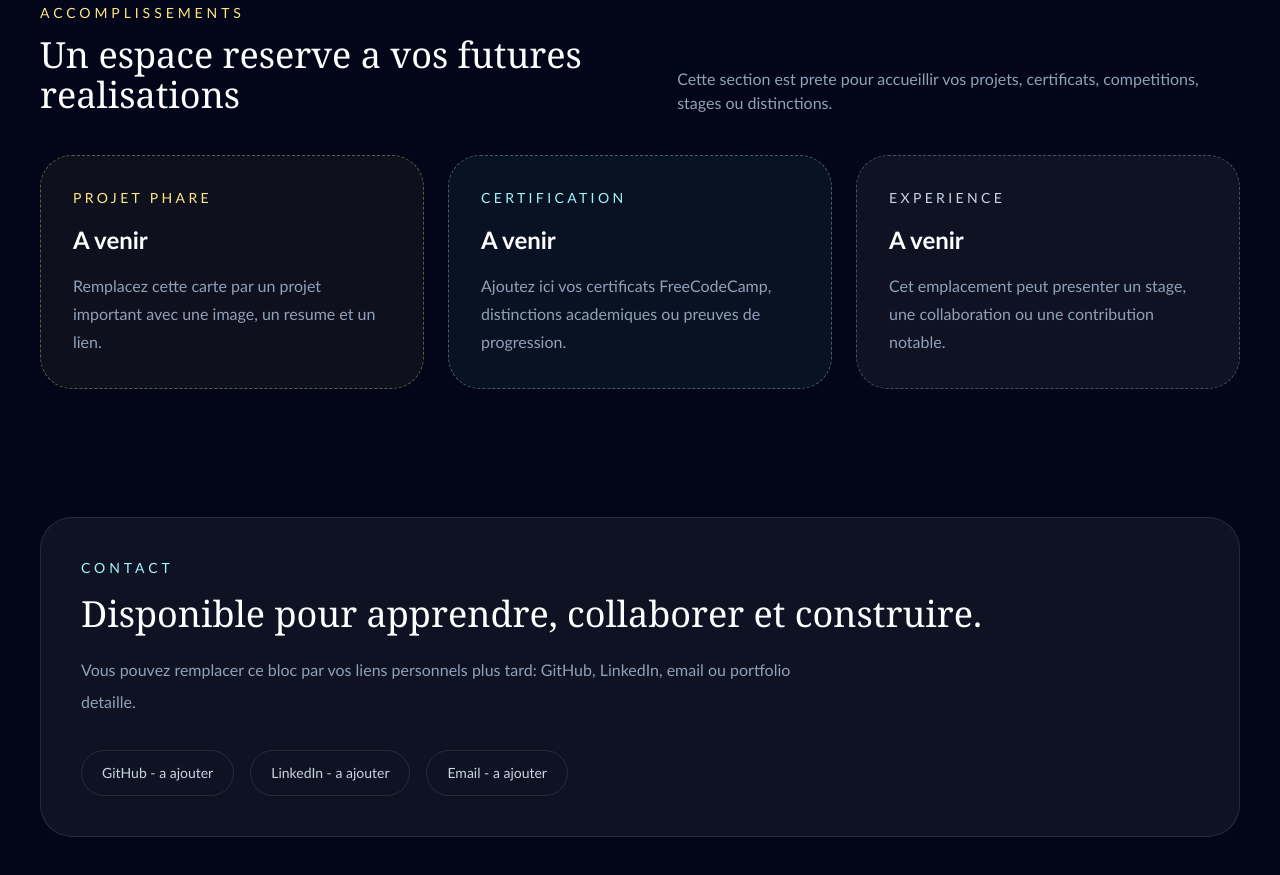
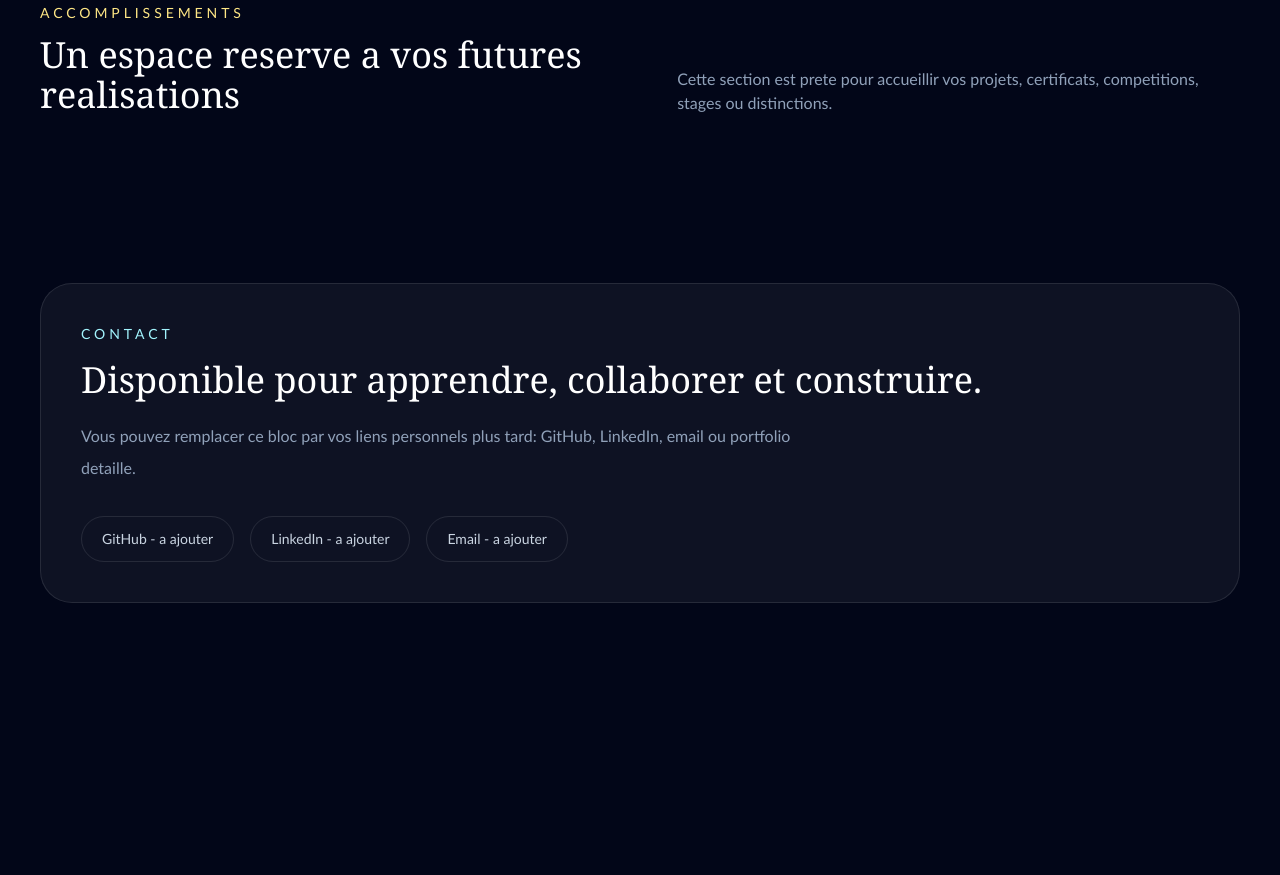
Before and after one commit to Ben20060714/Benjamin-Mwaku, a website: page index.html in a window 1280 px wide. Shown: the part 3173-4048 px from the top of the page. After the commit the page ends 3856 px from the top, so only its background shows below. Drawn offline with Linux system fonts and the light colour scheme.

Commit message:
Améliorations

```diff
--- a/index.html
+++ b/index.html
@@ -257,7 +257,7 @@
           </p>
         </div>
 
-        <div class="grid gap-6 lg:grid-cols-3">
+        <div class="grid gap-6 lg:grid-cols-3 hidden">
           <article class="reveal rounded-[2rem] border border-dashed border-amber-200/35 bg-amber-200/5 p-8">
             <p class="text-sm uppercase tracking-[0.24em] text-amber-200">Projet phare</p>
             <h3 class="mt-4 text-2xl font-semibold text-white">A venir</h3>
```
